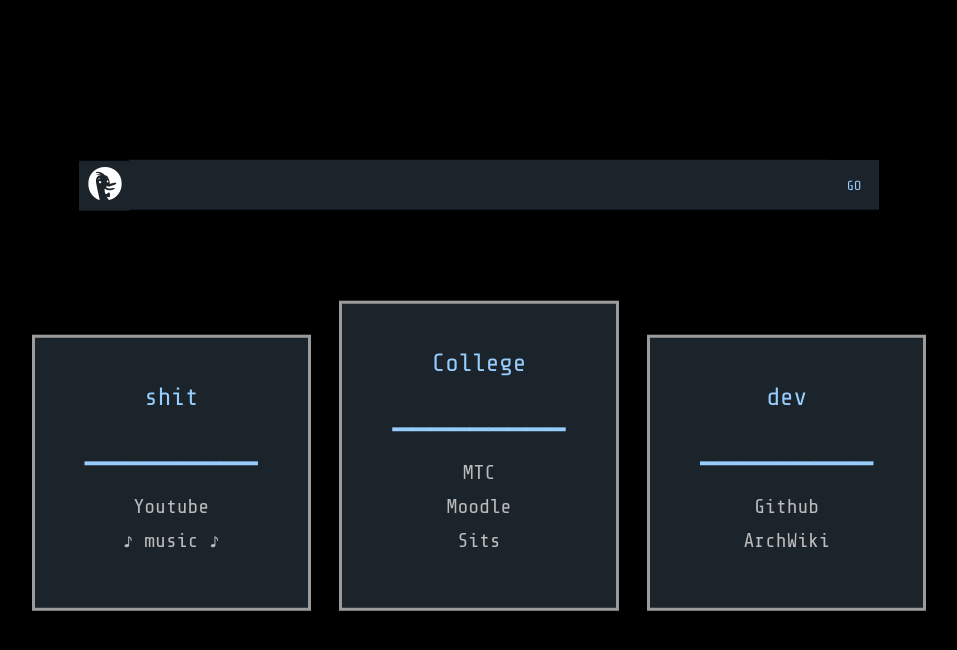
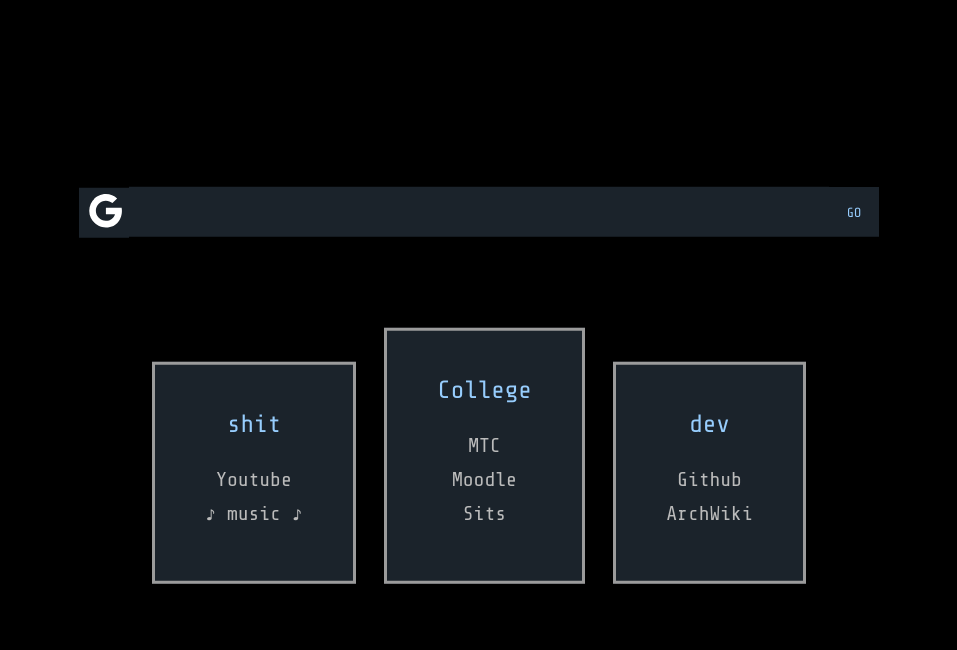
Before and after one commit to hamed-alaadi/start_page, a browser extension: page index.html in a window 1280 px wide. Shown: the whole page, without its empty margins (161-1118 px from the left). Drawn offline with nearby package versions, Linux system fonts and the light colour scheme.

Commit message:
Add files via upload

```diff
--- a/index.html
+++ b/index.html
@@ -14,14 +14,13 @@
 
     <div class="search_block">
         <h1 id="h"></h1>
-            <form id="search_eng_form" method="get" action="https://www.duckduckgo.com/">
-            <button type="button" class="se_btn" id="se_button"><img id="se_icon"src="icons/ddg.svg" class="filter-white"></button><input type="search" id="search" placeholder="Searching with DuckDuckGo" autocomplete="off" name="q" autofocus><button type="submit" class="go" id="go_btn">GO</button>
+            <form id="search_eng_form" method="get" action="https://www.google.com/">
+            <button type="button" class="se_btn" id="se_button"><img id="se_icon"src="icons/goog.svg" class="filter-white"></button><input type="search" id="search" placeholder="Searching with Google" autocomplete="off" name="q" autofocus><button type="submit" class="go" id="go_btn">GO</button>
             </form>
 
 	<script async type="text/javascript" src="script.js"></script>
     <div class="shit">
 		<p>shit</p>
-        <p>▁▁▁▁▁▁▁▁▁</p>
         <a href="https://www.youtube.com">Youtube</a><br>
         <a href="https://music.youtube.com">♪ music ♪</a><br>
 
@@ -29,14 +28,12 @@
     </div>
     <div class="College">
         <p>College</p>
-		<p>▁▁▁▁▁▁▁▁▁</p>
         <a href="https://www.mtc.edu.om/en/">MTC</a><br>
         <a href="https://moodle.mtc.edu.om/">Moodle</a><br>
         <a href="https://mtcsits.mtc.edu.om/">Sits</a>
     </div>
     <div class="dev">
         <p>dev</p>
-		<p>▁▁▁▁▁▁▁▁▁</p>
         <a href="https://github.com/">Github</a><br>
         <a href="https://wiki.archlinux.org/">ArchWiki</a><br>
 </body>
```
